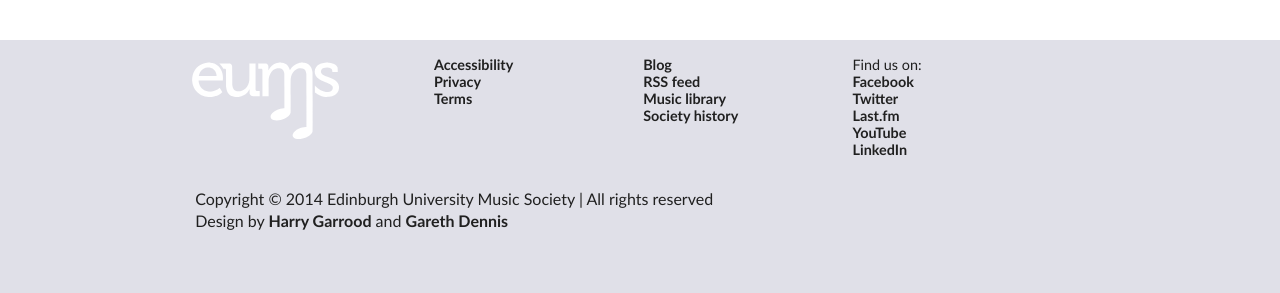
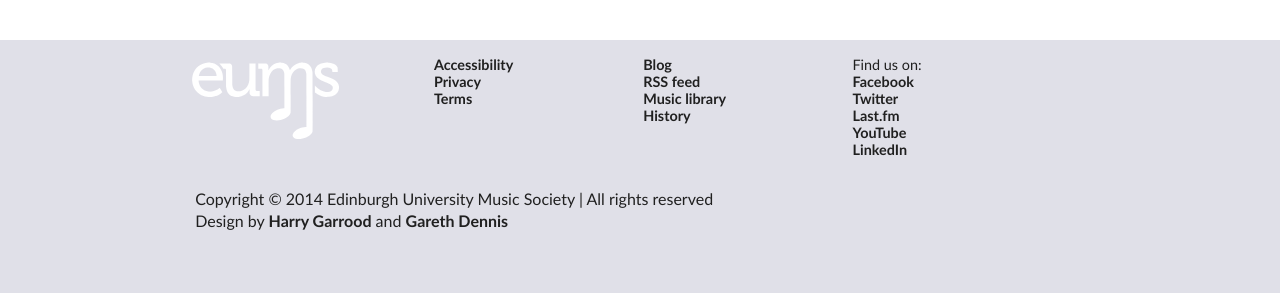
Before and after one commit to eums/website, a Jekyll site: the page built from index.markdown, in a window 1280 px wide. Shown: the part 1429-1722 px from the top of the page. Built offline with Jekyll 4.4.1, drawn with Linux system fonts in a browser that asks for light colours; comment, search, counter and statistics services are not loaded.

Commit message:
Avoid 'society history' wrapping

```diff
--- a/_includes/footer.html
+++ b/_includes/footer.html
@@ -11,7 +11,7 @@
         <li><a href="/blog/">Blog</a></li>
         <li><a href="/feed.xml">RSS feed</a></li>
         <li><a href="/music-library/">Music library</a></li>
-        <li><a href="/about-us/history/">Society history</a></li>
+        <li><a href="/about-us/history/">History</a></li>
       </ul>
 
       <ul>
```
